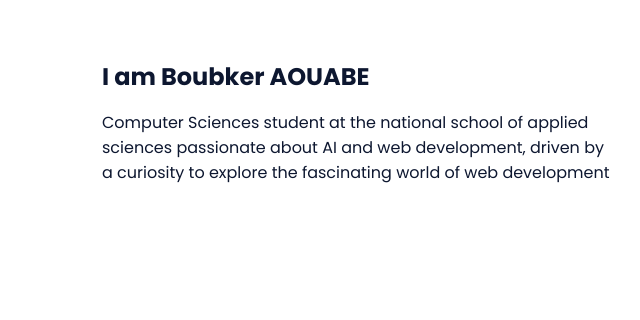
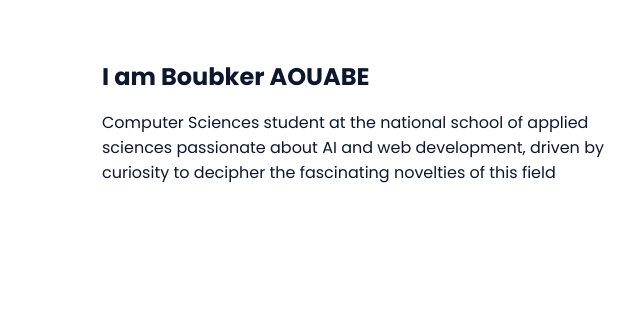
Before and after one commit to b-Aouabe/MyPortfolio, a plain HTML site: page index.html in a window 1280 px wide. Shown: the part 789-1109 px from the top of the page, 538-1178 px from the left. Drawn offline with nearby package versions, Linux system fonts and the light colour scheme.

Commit message:
Sif Edine corrections at about section --2

```diff
--- a/index.html
+++ b/index.html
@@ -79,9 +79,9 @@
                         <p class="about__text">Computer Sciences student at the
                             national school of applied
                             sciences passionate about AI and
-                            web development, driven by a curiosity
-                            to explore the fascinating world of
-                            web development</p>
+                            web development, driven by curiosity
+                            to decipher the fascinating novelties of
+                            this field</p>
                     </div>
                 </div>
             </section>
```
